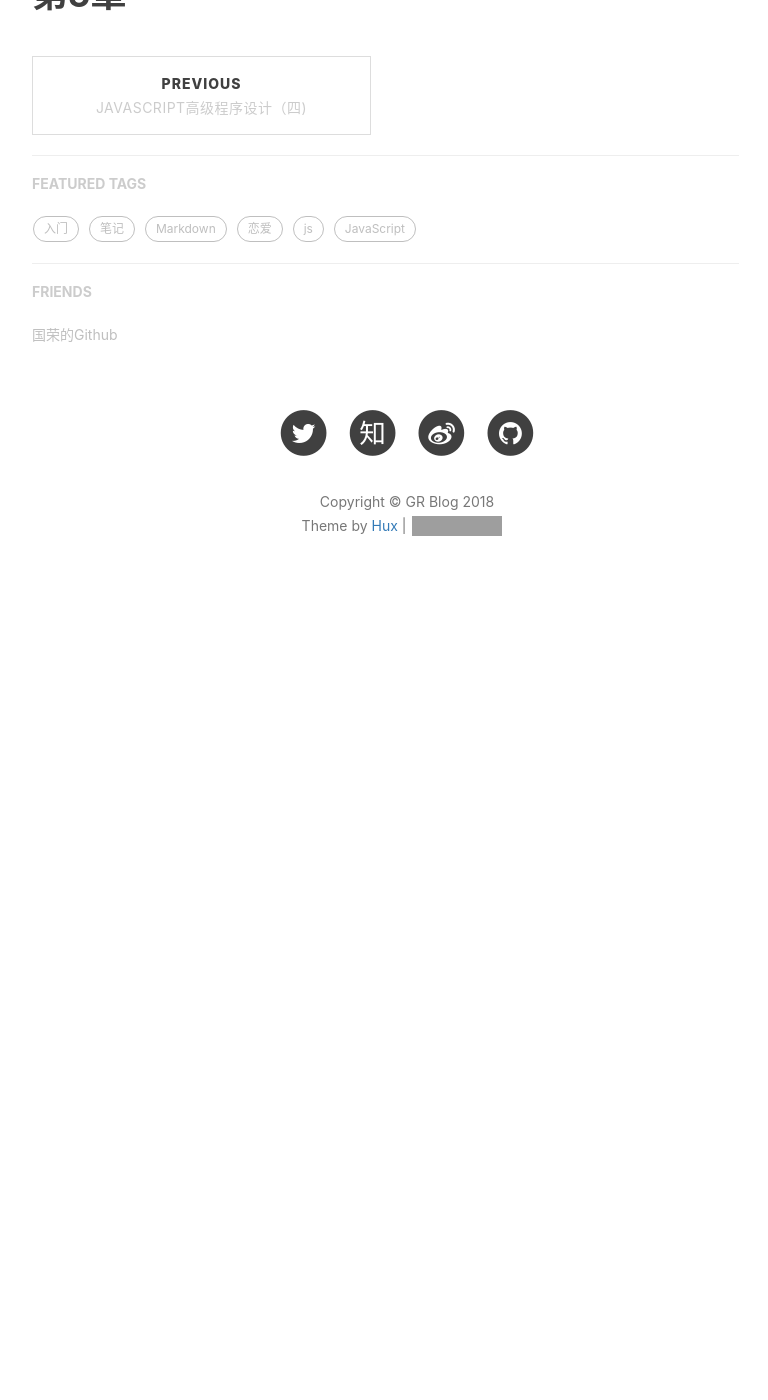
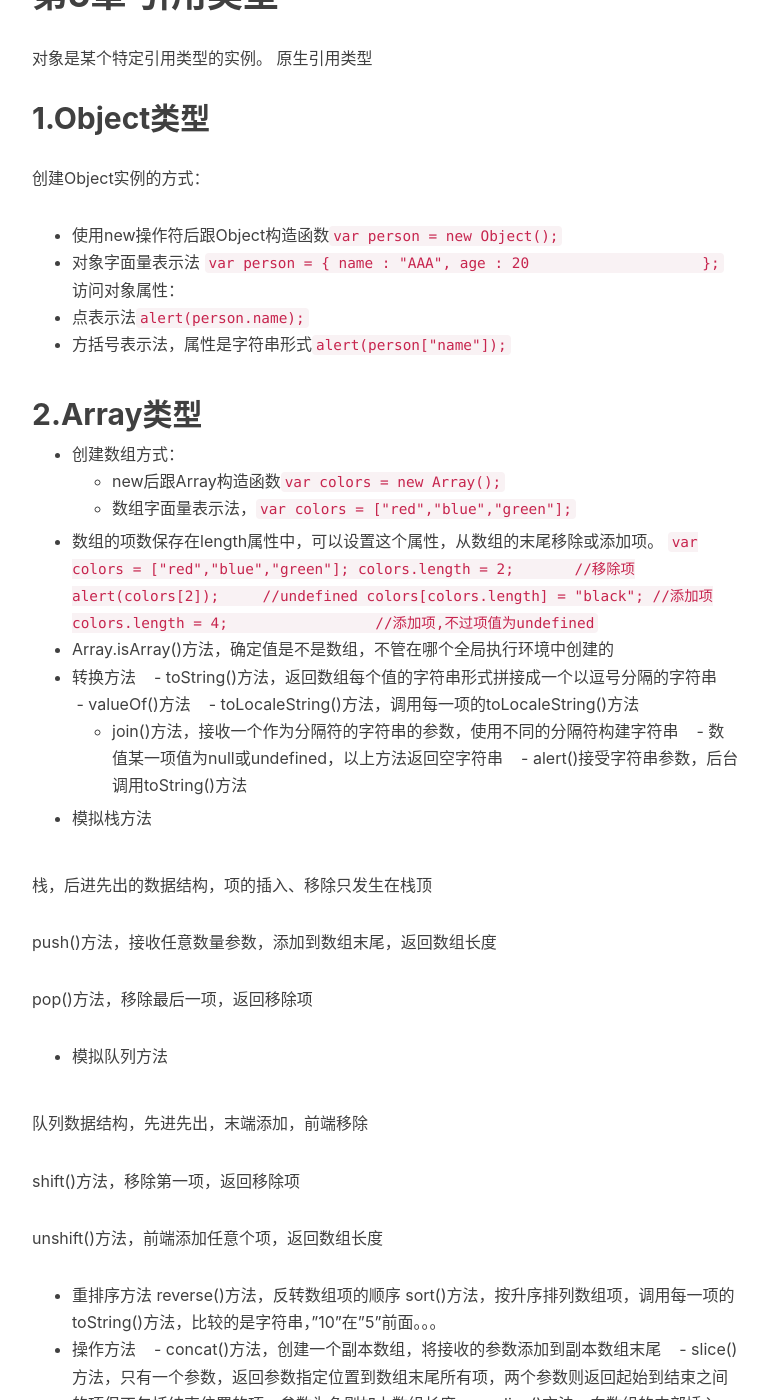
Before and after one commit to wangguorong1996/wangguorong1996.github.io, a Jekyll site: the page built from _posts/2018-05-11-JavaScript5.markdown, in a window 1280 px wide and 1400 px high, scrolled down 689 px. Shown: the whole window, without its empty margins (233-1001 px from the left). Built offline with Jekyll 4.4.1, drawn with Linux system fonts in a browser that asks for light colours; nearby versions of some CDN libraries; comment, search, counter and statistics services are not loaded; before the commit the page ends 1319 px from its top, so only the background shows below that; some of the changed text lies outside the part shown; grey boxes are pictures that could not be loaded.

Commit message:
Update 2018-05-11-JavaScript5.markdown

```diff
--- a/_posts/2018-05-11-JavaScript5.markdown
+++ b/_posts/2018-05-11-JavaScript5.markdown
@@ -12,4 +12,81 @@ tags:
 ---
 > 转载请标明出处。<br><br>
 
-# 第5章
+# 第5章 引用类型
+对象是某个特定引用类型的实例。
+原生引用类型
+## 1.Object类型
+创建Object实例的方式：
+- 使用new操作符后跟Object构造函数`var person = new Object();`
+- 对象字面量表示法
+                    `var person = {
+                        name : "AAA",
+                        age : 20
+                    };`
+访问对象属性：
+- 点表示法`alert(person.name);`
+- 方括号表示法，属性是字符串形式`alert(person["name"]);`
+
+## 2.Array类型
+- 创建数组方式：
+    - new后跟Array构造函数`var colors = new Array();`
+    - 数组字面量表示法，`var colors = ["red","blue","green"];`
+- 数组的项数保存在length属性中，可以设置这个属性，从数组的末尾移除或添加项。
+`var colors = ["red","blue","green"];
+colors.length = 2;                  //移除项
+alert(colors[2]);                   //undefined
+colors[colors.length] = "black";    //添加项
+colors.length = 4;                  //添加项,不过项值为undefined`
+- Array.isArray()方法，确定值是不是数组，不管在哪个全局执行环境中创建的
+- 转换方法
+    - toString()方法，返回数组每个值的字符串形式拼接成一个以逗号分隔的字符串
+    - valueOf()方法
+    - toLocaleString()方法，调用每一项的toLocaleString()方法
+    - join()方法，接收一个作为分隔符的字符串的参数，使用不同的分隔符构建字符串
+    - 数值某一项值为null或undefined，以上方法返回空字符串
+    - alert()接受字符串参数，后台调用toString()方法
+- 模拟栈方法
+<p>栈，后进先出的数据结构，项的插入、移除只发生在栈顶</p>
+<p>push()方法，接收任意数量参数，添加到数组末尾，返回数组长度</p>
+<p>pop()方法，移除最后一项，返回移除项</p>
+- 模拟队列方法
+<p>队列数据结构，先进先出，末端添加，前端移除</p>
+<p>shift()方法，移除第一项，返回移除项</p>
+<p>unshift()方法，前端添加任意个项，返回数组长度</p>
+- 重排序方法
+reverse()方法，反转数组项的顺序
+sort()方法，按升序排列数组项，调用每一项的toString()方法，比较的是字符串，"10"在"5"前面。。。
+- 操作方法
+    - concat()方法，创建一个副本数组，将接收的参数添加到副本数组末尾
+    - slice()方法，只有一个参数，返回参数指定位置到数组末尾所有项，两个参数则返回起始到结束之间的项但不包括结束位置的项。参数为负则加上数组长度
+    - splice()方法，向数组的中部插入项，返回删除的项组成的数组，无删除则空数组。可接受两个或三个参数splice(开始删除的项的位置，删除的项数，要插入的项)
+- 位置方法
+接受两个参数，要查找的项和查找起点位置，返回查找项的位置，没找到返回-1
+    - indexOf()，数组开头向后查找
+    - lastIndexOf()，数组末尾向前查找
+- 迭代方法
+<p>接收两个参数，要在每一项上运行的函数和运行该函数的作用域对象（可选）</p>
+<p>运行的函数接收三个参数：数组项的值，该项位置（index则全部项），数组对象。都不会修改数组中的值</p>
+    - every()：对数组每一项运行给定函数，每一项都返回true则返回true
+    - filter()：返回true的项组成的数组
+    - forEach()：无返回值
+    - map()：函数调用的结果组成的数组
+    - some()：任一项返回true则返回true
+- 归并方法
+<p>迭代所有项，构建一个最终返回的值。</p>
+<p>方法接收两个参数，调用的函数和作为归并基础的初始值（可选）</p>
+<p>调用的函数接收四个参数：前一个值，当前值，项的索引，数组对象</p>
+    - reduce(),正遍历
+    - reduceRight()，反遍历
+
+## 3.Date类型
+- 创建一个日期对象，new操作符加Date构建函数`var now = new Date()；`
+- 方法：
+    - Date.parse()，接收一个表示日期的字符串参数，返回相应日期的毫秒数。如果字符串不能表示日期返回NaN。直接将日期字符串传递给构造函数Date会后台调用Date.parse()
+    - Date.UTC()，可接收四个参数，前两个必须参数：年份，基于0的月份，基于1的日（默认1），基于0的小时数，分钟，秒以及毫秒数（默认0）
+    - Date.now()，返回表示调用此方法的日期和时间的毫秒数
+
+## 4.RegExp类型
+通过此类型支持正则表达式
+- 创建一个正则表达式`var expression = / pattern模式 / flags标志(g全局模式,i不区分大小写模式,m多行模式) ;`
+-
```
